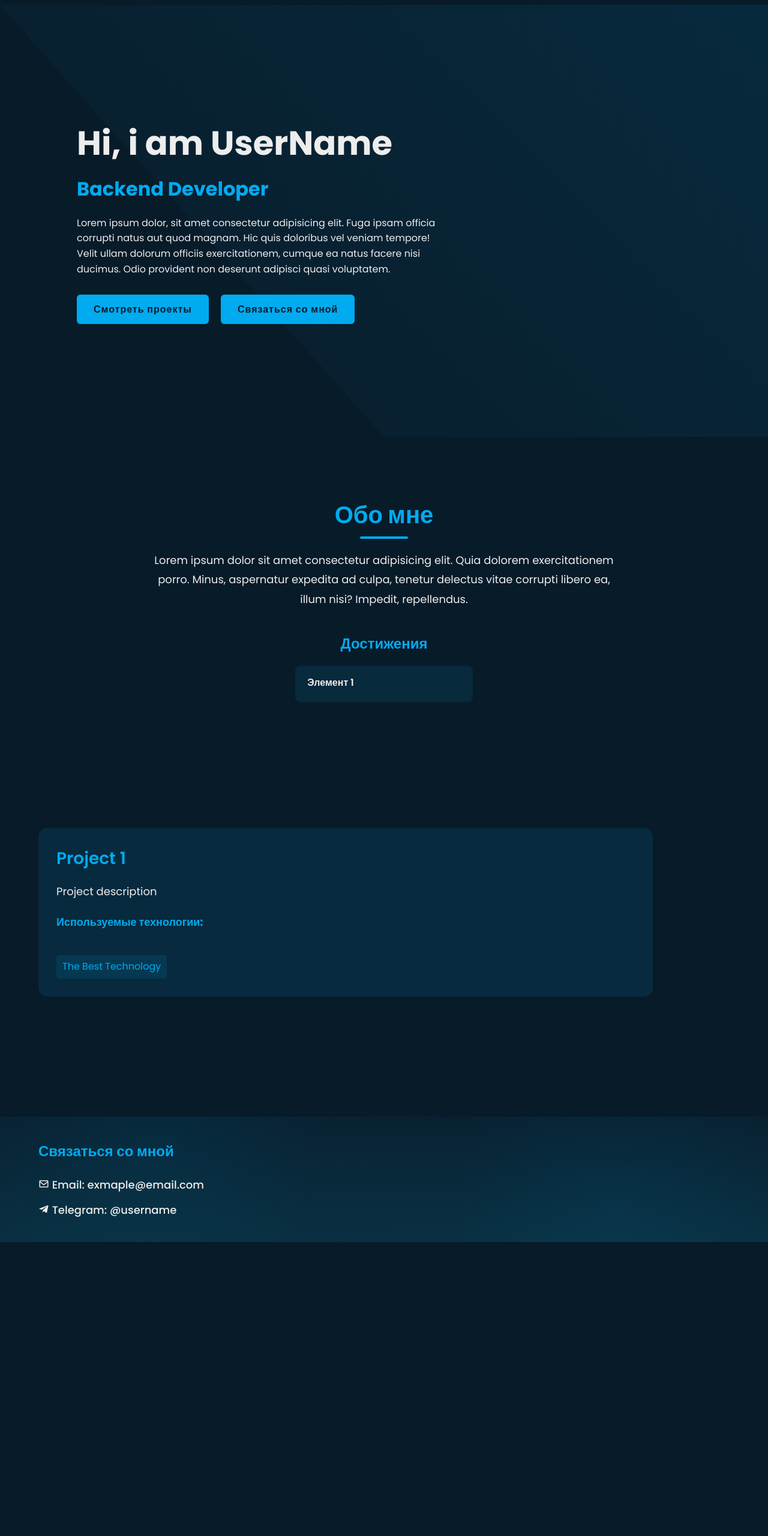
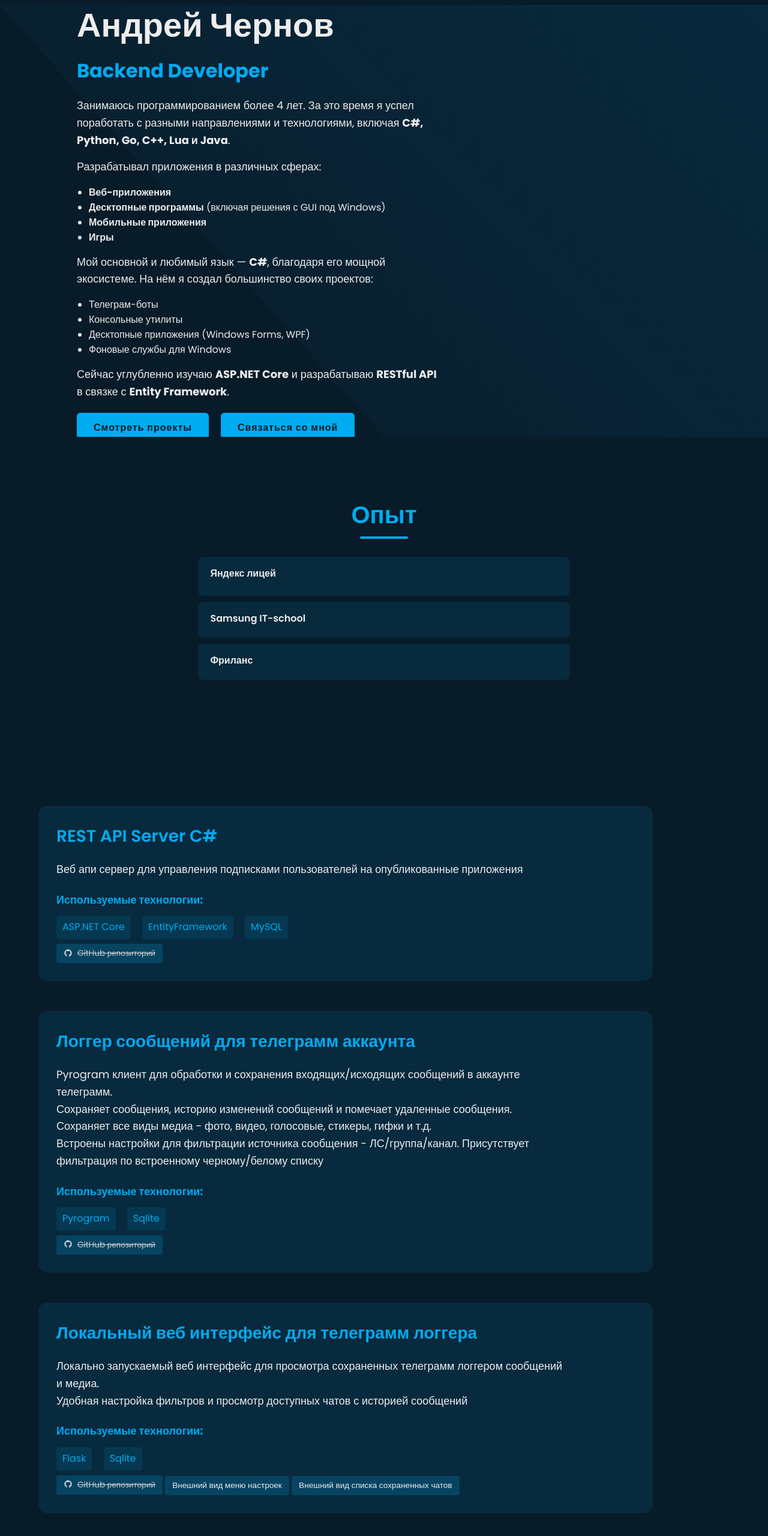
Before and after one commit to EnderEzhik/EnderEzhik.github.io, a plain HTML site: page index.html in a window 1280 px wide. Shown: the part 92-2652 px from the top of the page at 60% size. Before the commit the page ends 2162 px from the top, so only its background shows below. Drawn offline with nearby package versions, Linux system fonts and the light colour scheme.

Commit message:
change: все заглушки описаний замене на предварительные варианты delete: из раздела "Обо мне" удалена секция с повторным описанием из приветственного блока change: раздел "Достижения" переименован на "Опыт" add: составил предварительный список опыта add: добавил в раздел "Проекты" несколько проектов

```diff
--- a/index.html
+++ b/index.html
@@ -1,34 +1,65 @@
 <!DOCTYPE html>
 <html lang="ru">
   <head>
-    <meta charset="UTF-8">
-    <meta name="viewport" content="width=device-width, initial-scale=1.0">
-    <link href="https://unpkg.com/boxicons@2.1.4/css/boxicons.min.css" rel="stylesheet">
-    <link rel="stylesheet" href="styles/main.css">
+    <meta charset="UTF-8" />
+    <meta name="viewport" content="width=device-width, initial-scale=1.0" />
+    <link
+      href="https://unpkg.com/boxicons@2.1.4/css/boxicons.min.css"
+      rel="stylesheet"
+    />
+    <link rel="stylesheet" href="styles/main.css" />
     <title>Portfolio</title>
   </head>
   <body>
     <header class="header">
-        <a href="#" class="logo">MyName</a>
+      <a href="#" class="logo">Logo</a>
       <nav class="navbar">
         <a href="#home">Главная</a>
-            <a href="#about">Обо мне</a>
+        <a href="#about">Мой опыт</a>
         <a href="#projects">Мои проекты</a>
         <a href="#contacts">Контакты</a>
-
       </nav>
     </header>
     <main>
       <section class="home" id="home">
         <div class="home-content">
-                <h1>Hi, i am UserName</h1>
+          <h1>Андрей Чернов</h1>
           <h3>Backend Developer</h3>
-                <p>Lorem ipsum dolor, sit amet consectetur adipisicing elit.
-                    Fuga ipsam officia corrupti natus aut quod magnam.
-                    Hic quis doloribus vel veniam tempore!
-                    Velit ullam dolorum officiis exercitationem,
-                    cumque ea natus facere nisi ducimus.
-                    Odio provident non deserunt adipisci quasi voluptatem.</p>
+          <div>
+            <p>
+              Занимаюсь программированием более 4 лет. За это время я успел
+              поработать с разными направлениями и технологиями, включая
+              <strong>C#, Python, Go, C++, Lua и Java</strong>.
+            </p>
+
+            <p>Разрабатывал приложения в различных сферах:</p>
+            <ul>
+              <li><strong>Веб-приложения</strong></li>
+              <li>
+                <strong>Десктопные программы</strong> (включая решения с GUI под
+                Windows)
+              </li>
+              <li><strong>Мобильные приложения</strong></li>
+              <li><strong>Игры</strong></li>
+            </ul>
+
+            <p>
+              Мой основной и любимый язык — <strong>C#</strong>, благодаря его
+              мощной экосистеме. На нём я создал большинство своих проектов:
+            </p>
+            <ul>
+              <li>Телеграм-боты</li>
+              <li>Консольные утилиты</li>
+              <li>Десктопные приложения (Windows Forms, WPF)</li>
+              <li>Фоновые службы для Windows</li>
+            </ul>
+
+            <p>
+              Сейчас углубленно изучаю <strong>ASP.NET Core</strong> и
+              разрабатываю <strong>RESTful API</strong> в связке с
+              <strong>Entity Framework</strong>.
+            </p>
+          </div>
           <div class="home-buttons">
             <a href="#projects" class="btn">Смотреть проекты</a>
             <a href="#contacts" class="btn">Связаться со мной</a>
@@ -36,18 +67,40 @@
         </div>
       </section>
       <section class="about" id="about">
-            <h2>Обо мне</h2>
-            <p>Lorem ipsum dolor sit amet consectetur adipisicing elit. Quia dolorem exercitationem porro. Minus, aspernatur expedita ad culpa, tenetur delectus vitae corrupti libero ea, illum nisi? Impedit, repellendus.</p>
+        <h2>Опыт</h2>
         <div class="achievements">
-                <h3>Достижения</h3>
           <ul>
             <li>
-                        <span class="achievement-title">Элемент 1</span>
+              <span class="achievement-title">Яндекс лицей</span>
               <div class="achievement-details panel">
-                            <p>Описание работы над элемент 1</p>
+                <p>Основы программирования на языке Python (1 год)</p>
+              </div>
+              <div class="achievement-details panel">
+                <p>
+                  Основы промышленного программирования на языке Python (1 год)
+                </p>
+              </div>
+            </li>
+            <li>
+              <span class="achievement-title">Samsung IT-school</span>
+              <div class="achievement-details panel">
+                <p>Мобильная разработка для Android на Java (не окончено)</p>
+              </div>
+            </li>
+            <li>
+              <span class="achievement-title">Фриланс</span>
+              <div class="achievement-details panel">
+                <p>
+                  Проектирование и разработка телеграмм бота для регистрации на
+                  мероприятие
+                </p>
                 <div class="panel-footer">
-                                <a href="https://github.com/username/repo" class="github-link" target="_blank">
-                                    <i class='bx bxl-github'></i> GitHub репозиторий
+                  <a
+                    href="https://github.com/EnderEzhik/RegiBot"
+                    class="github-link"
+                    target="_blank"
+                  >
+                    <i class="bx bxl-github"></i> GitHub репозиторий
                   </a>
                 </div>
               </div>
@@ -57,19 +110,102 @@
       </section>
       <section class="projects" id="projects">
         <section class="project">
-                <div class="project-header"><span>Project 1</span></div>
-                <div class="project-content"><span>Project description</span></div>
+          <div class="project-header"><span>REST API Server C#</span></div>
+          <div class="project-content">
+            <span
+              >Веб апи сервер для управления подписками пользователей на
+              опубликованные приложения</span
+            >
+          </div>
           <div class="project-technical-stack">
-                    <b>Используемые технологии:</b><br>
-                    <span>The Best Technology</span><br>
+            <b>Используемые технологии:</b>
+            <span>ASP.NET Core</span>
+            <span>EntityFramework</span>
+            <span>MySQL</span>
           </div>
+          <a
+            href="https://github.com/EnderEzhik/*"
+            class="github-link"
+            target="_blank"
+            style="pointer-events: none; color: #ccc"
+          >
+            <i class="bx bxl-github"></i> <strike>GitHub репозиторий</strike>
+          </a>
+        </section>
+        <section class="project">
+          <div class="project-header">
+            <span>Логгер сообщений для телеграмм аккаунта</span>
+          </div>
+          <div class="project-content">
+            <span>
+              Pyrogram клиент для обработки и сохранения входящих/исходящих
+              сообщений в аккаунте телеграмм.<br />
+              Сохраняет сообщения, историю изменений сообщений и помечает
+              удаленные сообщения.<br />
+              Сохраняет все виды медиа - фото, видео, голосовые, стикеры, гифки
+              и т.д.<br />
+              Встроены настройки для фильтрации источника сообщения -
+              ЛС/группа/канал. Присутствует фильтрация по встроенному
+              черному/белому списку
+            </span>
+          </div>
+          <div class="project-technical-stack">
+            <b>Используемые технологии:</b>
+            <span>Pyrogram</span>
+            <span>Sqlite</span>
+          </div>
+          <a
+            href="https://github.com/EnderEzhik/*"
+            class="github-link"
+            target="_blank"
+            style="pointer-events: none; color: #ccc"
+          >
+            <i class="bx bxl-github"></i> <strike>GitHub репозиторий</strike>
+          </a>
+        </section>
+        <section class="project">
+          <div class="project-header">
+            <span>Локальный веб интерфейс для телеграмм логгера</span>
+          </div>
+          <div class="project-content">
+            <span>
+              Локально запускаемый веб интерфейс для просмотра сохраненных телеграмм логгером сообщений и медиа. <br />
+              Удобная настройка фильтров и просмотр доступных чатов с историей сообщений
+            </span>
+          </div>
+          <div class="project-technical-stack">
+            <b>Используемые технологии:</b>
+            <span>Flask</span>
+            <span>Sqlite</span>
+          </div>
+          <a
+            href="https://github.com/EnderEzhik/*"
+            class="github-link"
+            target="_blank"
+            style="pointer-events: none; color: #ccc"
+          >
+            <i class="bx bxl-github"></i> <strike>GitHub репозиторий</strike>
+          </a>
+          <a
+            href="http://postimg.su/5RlkuotD"
+            class="github-link"
+            target="_blank"
+            >Внешний вид меню настроек
+          </a>
+          <a
+            href="http://postimg.su/dj8wuq7R"
+            class="github-link"
+            target="_blank"
+            >Внешний вид списка сохраненных чатов
+          </a>
+        </section>
       </section>
     </main>
     <footer>
       <div class="contacts" id="contacts">
         <span>Связаться со мной</span>
-            <span><i class='bx bx-envelope' ></i> Email: exmaple@email.com</span>
-            <span><i class='bx bxl-telegram'></i> Telegram: @username</span>
+        <span><i class="bx bx-envelope"></i> Email: exmaple@email.com</span>
+        <span><i class="bx bxl-telegram"></i> Telegram: @username</span>
       </div>
     </footer>
   </body>
--- a/styles/main.css
+++ b/styles/main.css
@@ -129,12 +129,17 @@ main {
 }
 
 .home-content p {
-    font-size: 16px;
+    font-size: 18px;
     line-height: 1.6;
-    margin-bottom: 30px;
+    margin-bottom: 15px;
     animation: slideBottom 1s ease forwards;
     animation-delay: 1s;
     opacity: 0;
+}
+
+.home-content ul {
+    margin-bottom: 15px;
+    padding-left: 20px;
 }
 
 .home-buttons {
@@ -278,6 +283,7 @@ main {
 }
 
 .project-technical-stack {
+    margin-bottom: 8px;
     color: #00abf0;
     font-size: 16px;
     line-height: 1.8;
```
Lines whose indentation alone changed are shown as unchanged.
